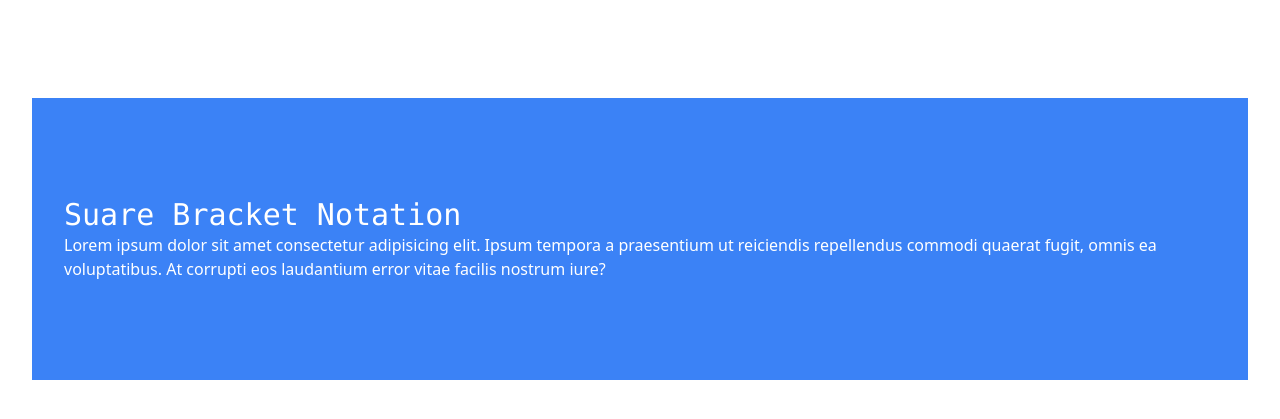
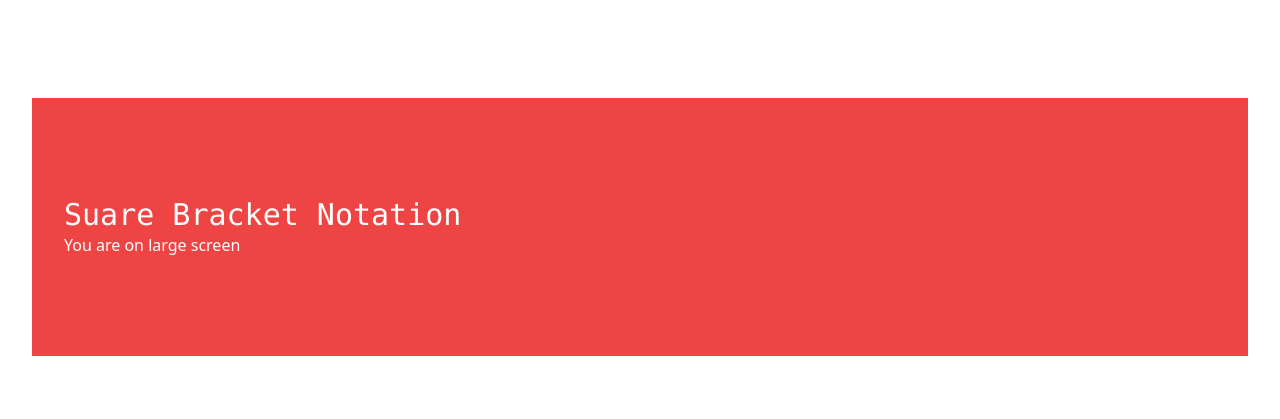
Before and after one commit to gak92/tailwind, a website: page Practice_Page/index.html in a window 1280 px wide. Shown: the part 733-1152 px from the top of the page. Drawn offline with nearby package versions, Linux system fonts and the light colour scheme.

Commit message:
Responsiveness practice

```diff
--- a/Practice_Page/index.html
+++ b/Practice_Page/index.html
@@ -46,9 +46,10 @@
     <h1 class="font-mono text-yellow-700">Working with Fonts Mono</h1>
   </section>
 
-  <div class="mx-8 px-8 my-[99px] py-[99px] bg-blue-500 text-white">
+  <div class="mx-8 px-8 my-[99px] py-[99px] bg-blue-500 sm:bg-green-500 lg:bg-red-500 text-white">
     <h2 class="font-mono text-3xl">Suare Bracket Notation</h2>
-    <p>Lorem ipsum dolor sit amet consectetur adipisicing elit. Ipsum tempora a praesentium ut reiciendis repellendus commodi quaerat fugit, omnis ea voluptatibus. At corrupti eos laudantium error vitae facilis nostrum iure?</p>
+    <p class="lg:hidden">Lorem ipsum dolor sit amet consectetur adipisicing elit. Ipsum tempora a praesentium ut reiciendis repellendus commodi quaerat fugit, omnis ea voluptatibus. At corrupti eos laudantium error vitae facilis nostrum iure?</p>
+    <p class="hidden lg:block">You are on large screen</p>
   </div>
 
 </body>
```
